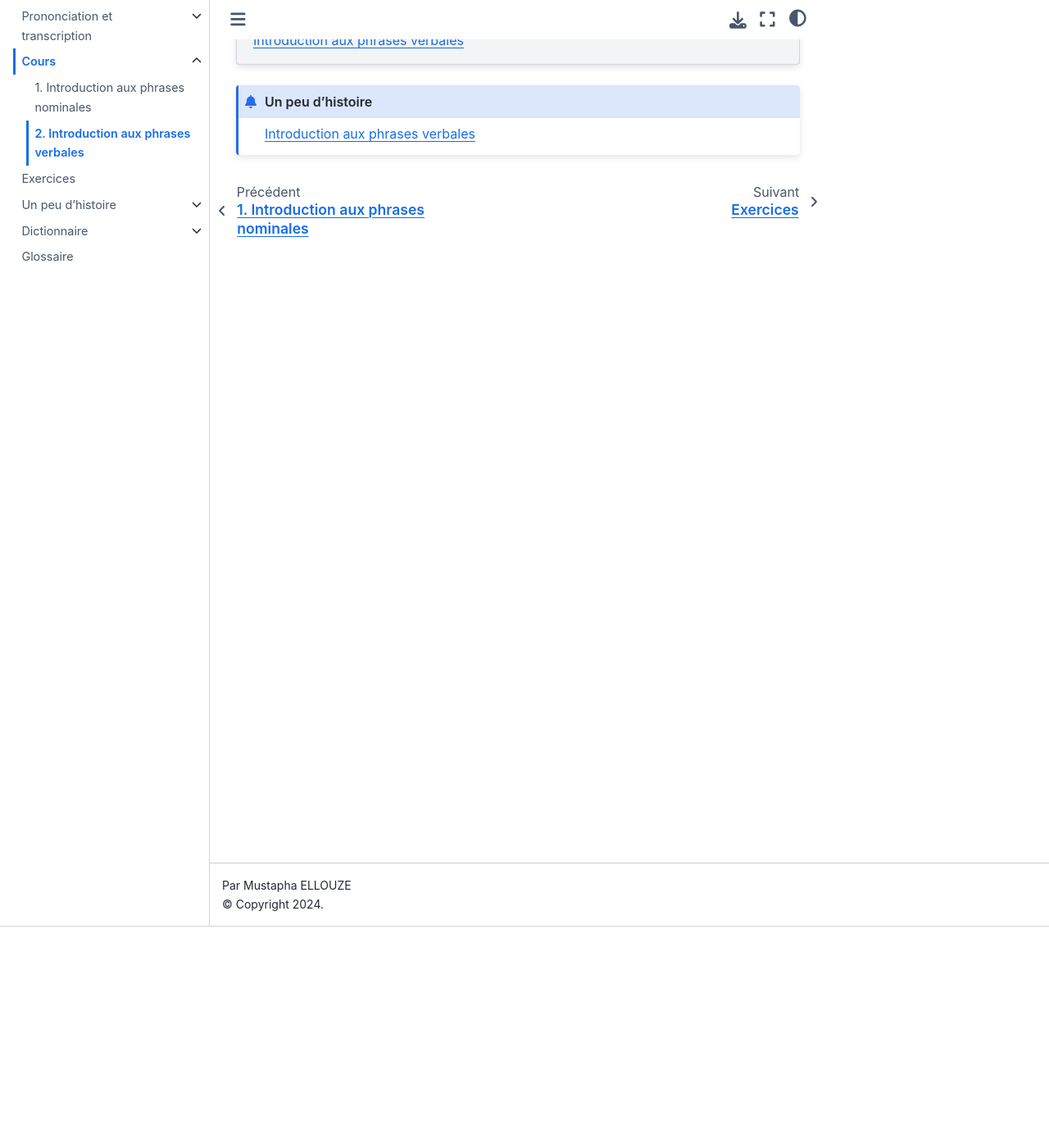
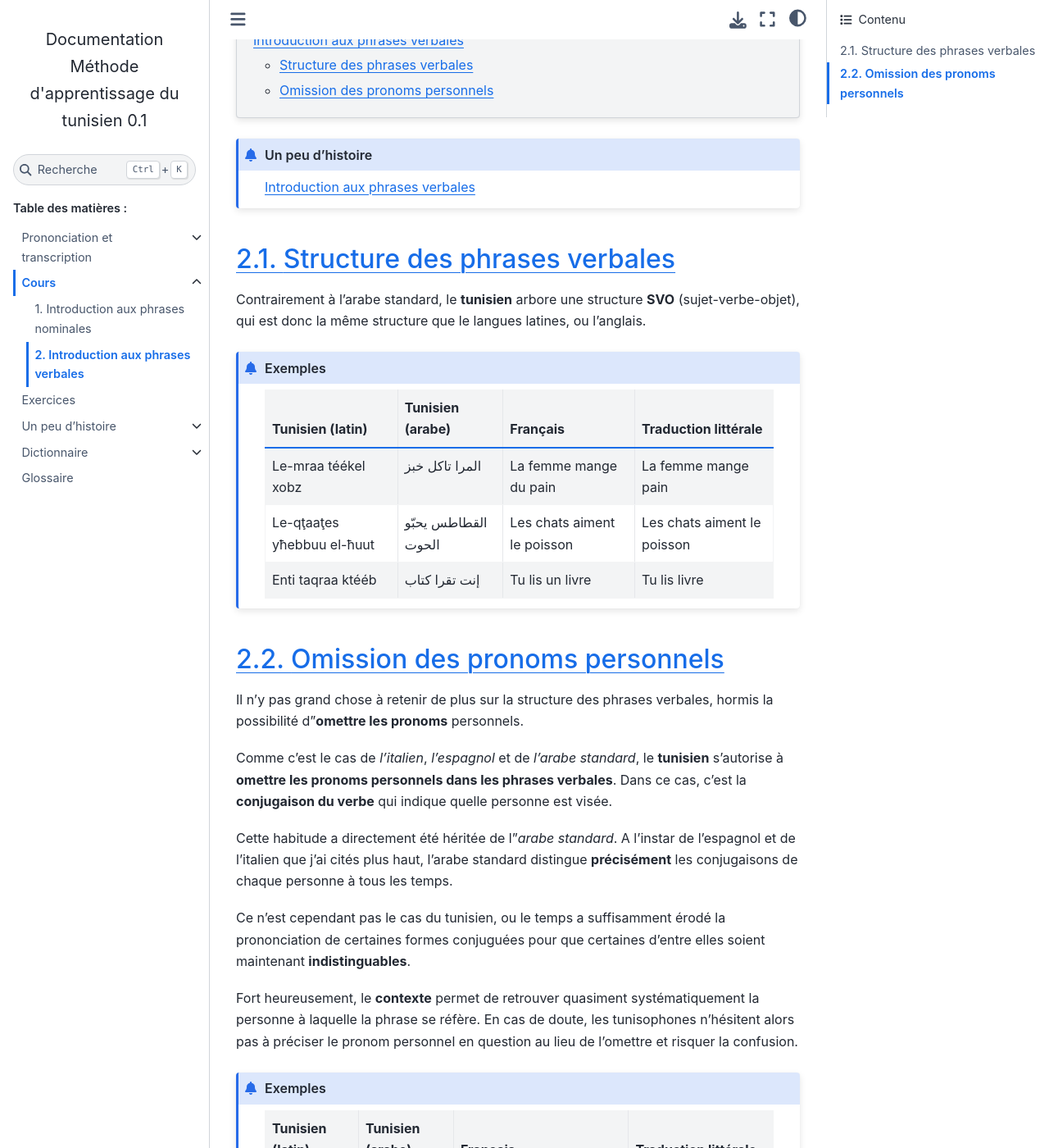
Before and after one commit to MustaphaEllouze/CoursTunisien, a Sphinx documentation site: the page built from sphinx/source/Cours/02_PhrasesVerbales.rst, in a window 1280 px wide and 1400 px high, scrolled down 270 px. Shown: the whole window at 82% size. Built offline with Sphinx 7.4.7 and the Sphinx Book theme 1.1.4, drawn with Linux system fonts in a browser that asks for light colours; some of the changed text lies outside the part shown.

Commit message:
chapitre 2 sans vocabulaire

```diff
--- a/sphinx/source/Cours/02_PhrasesVerbales.rst
+++ b/sphinx/source/Cours/02_PhrasesVerbales.rst
@@ -10,3 +10,102 @@ les :ref:`phrases nominales <phrases_nominales>`.
 .. admonition:: Un peu d'histoire
 
     :ref:`histoire_phrases_verbales`
+
+Structure des phrases verbales
+------------------------------
+
+Contrairement à l'arabe standard, le **tunisien** arbore une structure
+**SVO** (sujet-verbe-objet), qui est donc la même structure que le langues
+latines, ou l'anglais.
+
+.. admonition:: Exemples
+
+    .. list-table::
+        :header-rows: 1
+
+        * - Tunisien (latin)
+          - Tunisien (arabe)
+          - Français
+          - Traduction littérale
+
+        * - tun|[Le-mraa téékel xobz]
+          - arab|['lmr' t'kl xbz]
+          - La femme mange du pain
+          - La femme mange pain
+
+        * - tun|[Le-q<ct>aa<ct>es y<hb>ebbuu el-<hb>uut]
+          - arab|['lq<ct>'<ct>s y<hb>b<~>w 'l<hb>wt]
+          - Les chats aiment le poisson
+          - Les chats aiment le poisson
+
+        * - tun|[Enti taqraa ktééb]
+          - arab|[<I>nt tqr' kt'b]
+          - Tu lis un livre
+          - Tu lis livre
+
+
+Omission des pronoms personnels
+-------------------------------
+
+Il n'y pas grand chose à retenir de plus sur la structure des phrases verbales,
+hormis la possibilité d'**omettre les pronoms** personnels.
+
+Comme c'est le cas de *l'italien*, *l'espagnol* et de *l'arabe standard*,
+le **tunisien** s'autorise à **omettre les pronoms personnels dans les phrases verbales**.
+Dans ce cas, c'est la **conjugaison du verbe** qui indique quelle personne est
+visée.
+
+Cette habitude a directement été héritée de l'*arabe standard*. A l'instar de
+l'espagnol et de l'italien que j'ai cités plus haut, l'arabe standard distingue
+**précisément** les conjugaisons de chaque personne à tous les temps.
+
+Ce n'est cependant pas le cas du tunisien, ou le temps a suffisamment érodé
+la prononciation de certaines formes conjuguées pour que certaines d'entre elles
+soient maintenant **indistinguables**.
+
+Fort heureusement, le **contexte** permet de retrouver quasiment systématiquement
+la personne à laquelle la phrase se réfère. En cas de doute, les tunisophones
+n'hésitent alors pas à préciser le pronom personnel en question au lieu de
+l'omettre et risquer la confusion.
+
+.. admonition:: Exemples
+
+    .. list-table::
+        :header-rows: 1
+
+        * - Tunisien (latin)
+          - Tunisien (arabe)
+          - Français
+          - Traduction littérale
+
+        * - tun|[N<hb>ebb el-kuura]
+          - arab|[n<hb>b<~> 'lkwr<tt>]
+          - J'aime le foot
+          - (J')aime le foot
+
+        * - tun|[To<vs>orbuu]
+          - arab|[t<vs>rbw]
+          - Vous buvez
+          - (Vous) buvez
+
+        * - tun|[Taqraa majalla]
+          - arab|[tqr' mjl<~><tt>]
+          - Tu lis un magazine / Elle lit un magazine
+          - (Tu) lis / (Elle) lit un magazine
+
+.. \section*{Vocabulaire}
+
+.. \begin{center}
+..     \begin{tabular}{||c | c | c||}
+..         \hline
+..         \textbf{Vocabulaire} & \textbf{Traduction} & \textbf{Origine} \\\hline\hline
+..         mra (fem.) / nsé' (plu.) & femme & (\textsc{ar}) \RL{امراة / نساء} \\\hline
+..         yéékel (verbe) & manger & (\textsc{ar}) \RL{أكل} \\\hline
+..         xobz (masc.) & pain & (\textsc{ar}) \RL{خبز} \\\hline
+..         qa\c{t}\c{t}uus (masc.) / q\c{t}aates (plu.) & chat & (\textsc{ar}) \RL{قطّ} \\\hline
+..         y\textcrh ebb (verbe) & aimer/vouloir & (\textsc{ar}) \RL{حبّ} \\\hline
+..         \textcrh uut (masc.) & poisson & (\textsc{ar}) \RL{حوت} (baleine) \\\hline
+..         yaqraa (verbe) & lire / étudier & (\textsc{ar}) \RL{قرأ} \\\hline
+..         ktééb (masc.) & livre & (\textsc{ar}) \RL{كتاب} \\\hline
+..     \end{tabular}
+.. \end{center}
--- a/sphinx/source/Dictionnaire/Lettre/10_R.rst
+++ b/sphinx/source/Dictionnaire/Lettre/10_R.rst
@@ -3,7 +3,7 @@ tun|[R] - arab|[r]
 
 .. glossary::
 
-    tun|[rjèèl] - arab|[rj'l]
+    tun|[rjéél] - arab|[rj'l]
         [ipa|['rjè:l]]
 
         1. *n.plur.* - hommes
@@ -15,4 +15,4 @@ tun|[R] - arab|[r]
 
         1. *n.m.* - homme
 
-        *plur.* - :term:`tun|[rjèèl] - arab|[rj'l]`
+        *plur.* - :term:`tun|[rjéél] - arab|[rj'l]`
--- a/sphinx/source/Dictionnaire/Lettre/16_CT.rst
+++ b/sphinx/source/Dictionnaire/Lettre/16_CT.rst
@@ -3,7 +3,7 @@ tun|[<CT>] - arab|[<ct>]
 
 .. glossary::
 
-    tun|[<ct>wèèwel] - arab|[<ct>w'wl]
+    tun|[<ct>wééwel] - arab|[<ct>w'wl]
         [ipa|['<ct>wè:.wel]]
 
         1. *n.plur.* - tables
@@ -53,4 +53,4 @@ tun|[<CT>] - arab|[<ct>]
 
         1. *n.f.* - table
 
-        *plur.* - :term:`tun|[<ct>wèèwel] - arab|[<ct>w'wl]`
+        *plur.* - :term:`tun|[<ct>wééwel] - arab|[<ct>w'wl]`
```
Also changed, not shown: sphinx/source/Dictionnaire/Lettre/02_B.rst (+7 -7 lines).
